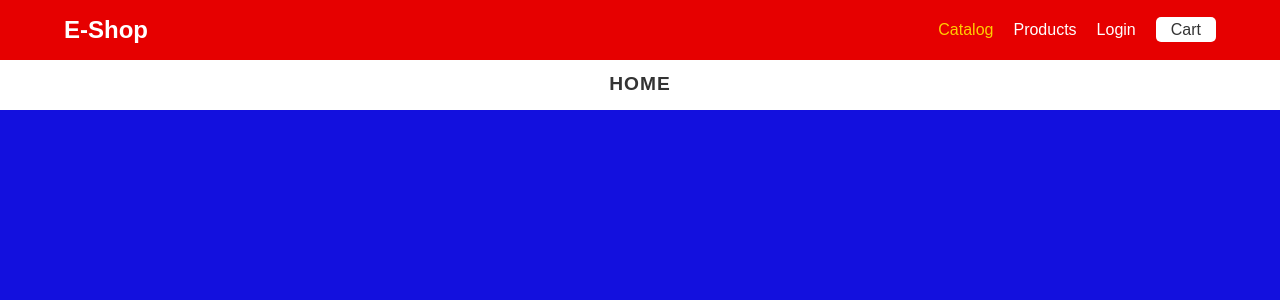
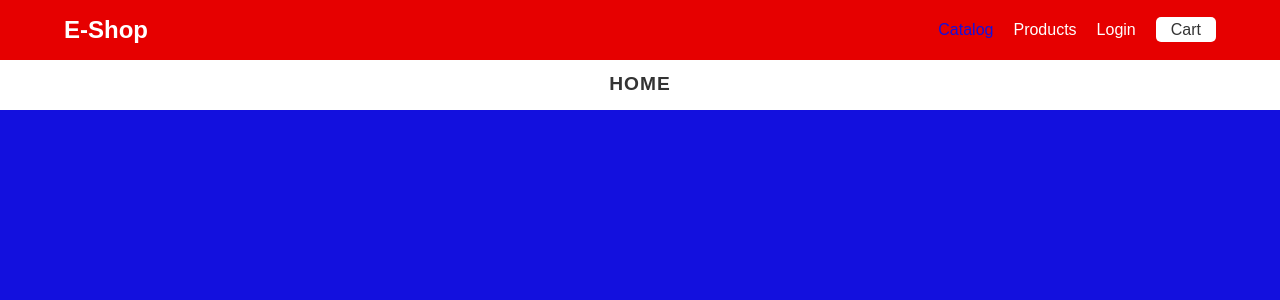
Before and after one commit to scardullo07/CSCI210, a PHP site: page /index.html in a window 1280 px wide, with the pointer over the restyled element. Shown: the top 300 px of the page. Run offline with PHP 8.4, Linux system fonts and the light colour scheme.

Commit message:
updated styles

```diff
--- a/css/styles.css
+++ b/css/styles.css
@@ -56,7 +56,7 @@ body {
 }
 
 .nav-links a:hover {
-    color: #ffcc00;
+    color: rgb(19, 16, 222);
 }
 
 /* Special styling for the Cart button */
```
